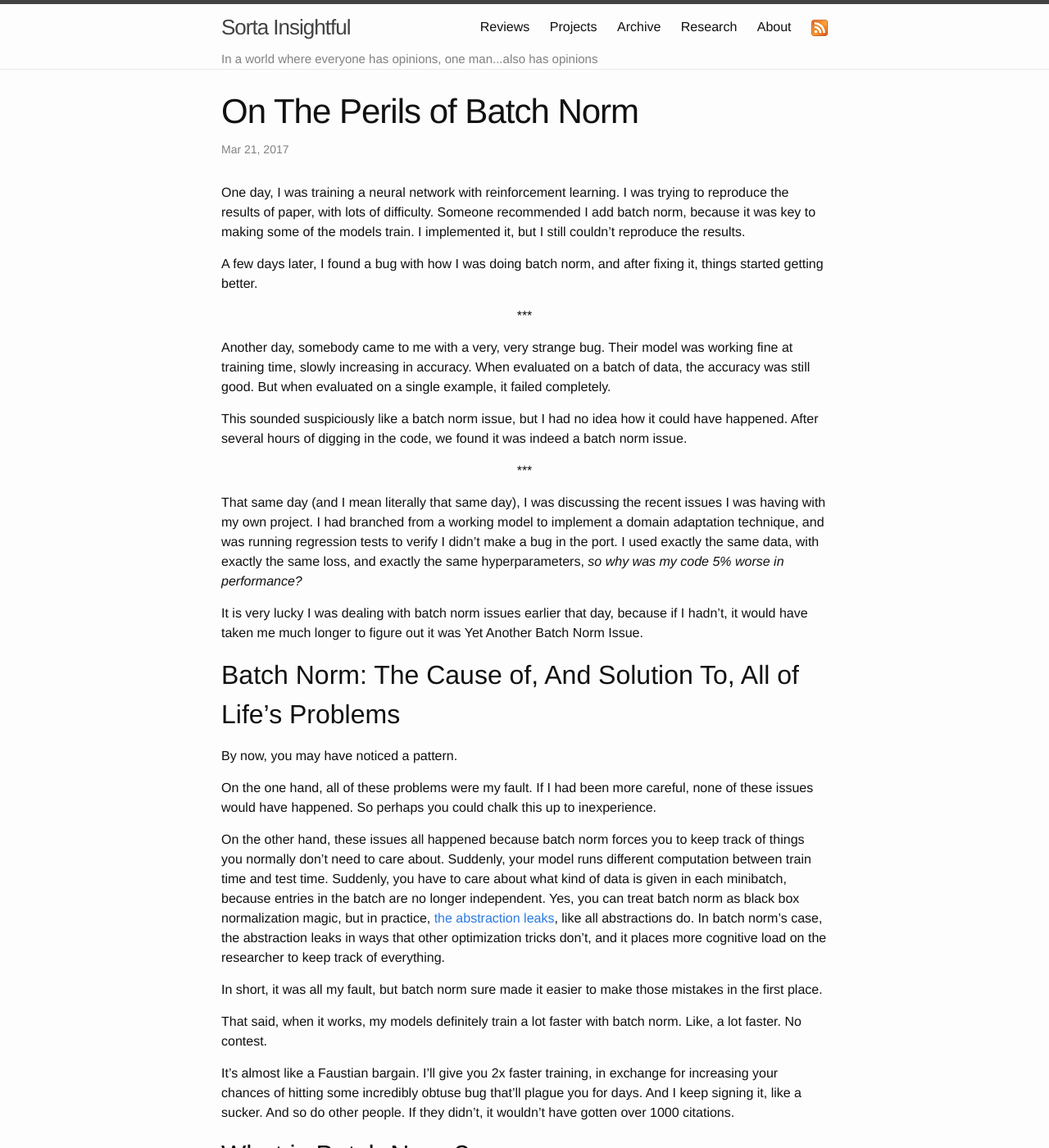
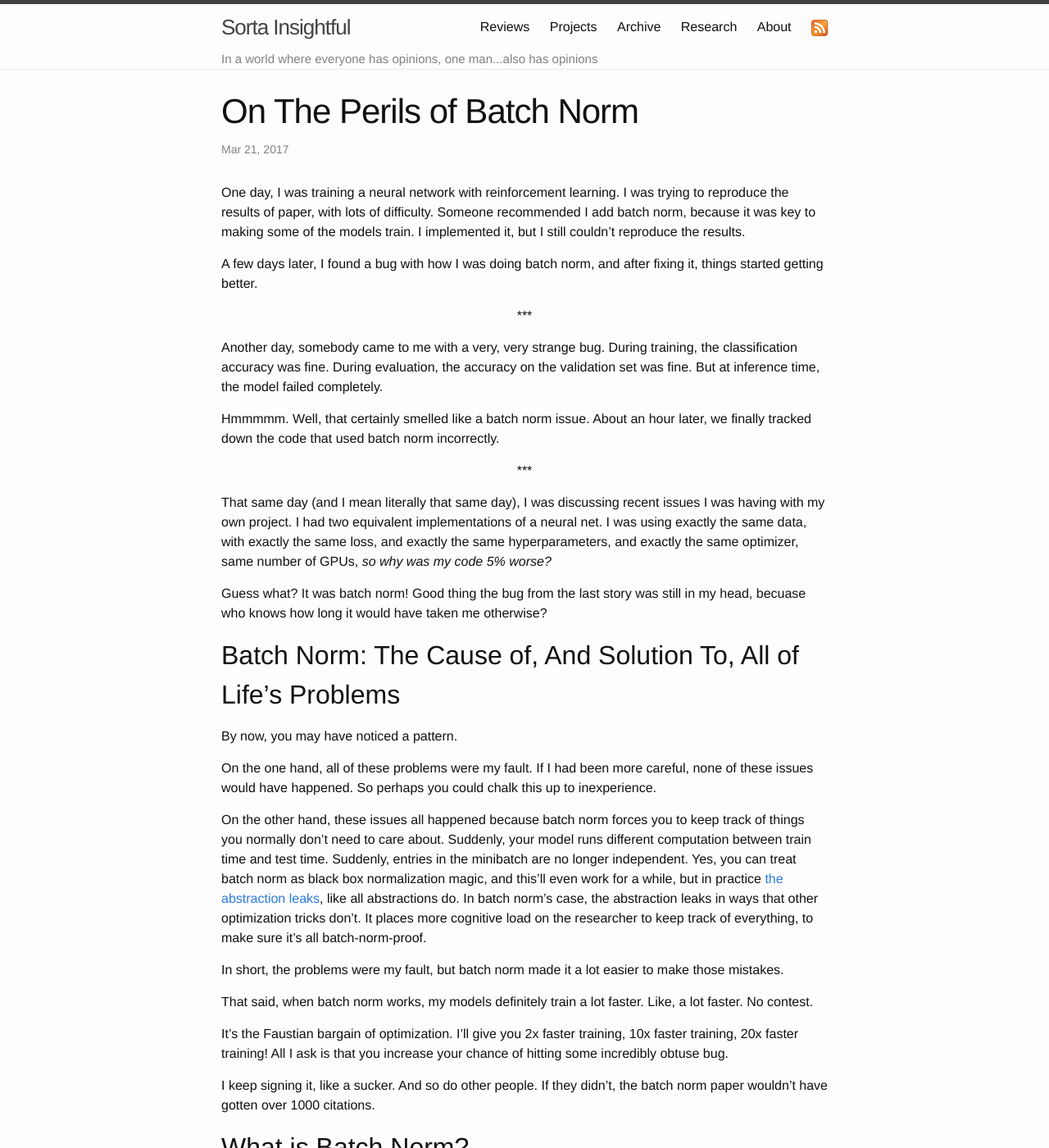
Before and after one commit to alexirpan/alexirpan.github.io, a Jekyll site: the page built from _posts/2017-03-21-perils-batch-norm.markdown, in a window 1280 px wide and 1400 px high. Shown: the whole window at 82% size. Built offline with Jekyll 4.4.1, drawn with Linux system fonts in a browser that asks for light colours; nearby versions of some CDN libraries; some of the changed text lies outside the part shown.

Commit message:
This post is turning longer and longer...

```diff
--- a/_posts/2017-03-21-perils-batch-norm.markdown
+++ b/_posts/2017-03-21-perils-batch-norm.markdown
@@ -17,28 +17,25 @@
 {: .centered }
 
 Another day, somebody came to me with a very, very strange bug.
-Their model was working fine at training time, slowly increasing in
-accuracy. When evaluated on a batch of data, the accuracy was still good.
-But when evaluated on a single example, it failed completely.
+During training, the classification accuracy was fine. During evaluation, the
+accuracy on the validation set was fine. But at inference time, the model
+failed completely.
 
-This sounded suspiciously like a batch norm issue, but I had no idea how
-it could have happened.
-After several hours of digging in the code, we found it was indeed
-a batch norm issue.
+Hmmmmm. Well, that certainly smelled like a batch norm issue. About an hour
+later, we finally tracked down the code that used batch norm incorrectly.
 
 \*\*\*
 {: .centered }
 
-That same day (and I mean literally that same day), I was discussing the
-recent issues I was having with my own project. I had branched from a
-working model to implement a domain adaptation technique, and was running
-regression tests to verify I didn't make a bug in the port. I used exactly
+That same day (and I mean literally that same day), I was discussing
+recent issues I was having with my own project.
+I had two equivalent implementations of a neural net. I was using exactly
 the same data, with exactly the same loss, and exactly the same hyperparameters,
-*so why was my code 5% worse in performance?*
+and exactly the same optimizer, same number of GPUs,
+*so why was my code 5% worse?*
 
-It is very lucky I was dealing with batch norm issues earlier that day, because
-if I hadn't, it would have taken me much longer to figure out it was Yet
-Another Batch Norm Issue.
+Guess what? It was batch norm! Good thing the bug from the last story was
+still in my head, becuase who knows how long it would have taken me otherwise?
 
 
 Batch Norm: The Cause of, And Solution To, All of Life's Problems
@@ -52,24 +49,26 @@
 
 On the other hand, these issues all happened because batch norm forces you to
 keep track of things you normally don't need to care about. Suddenly, your model
-runs different computation between train time and test time. Suddenly, you have
-to care about what kind of data is given in each minibatch, because entries in
-the batch are no longer independent. Yes, you can treat batch norm as black box
-normalization magic, but in practice, [the abstraction leaks](https://www.joelonsoftware.com/2002/11/11/the-law-of-leaky-abstractions/),
+runs different computation between train time and test time. Suddenly, entries
+in the minibatch are no longer independent.
+Yes, you can treat batch norm as black box normalization magic, and this'll even
+work for a while, but in practice [the abstraction leaks](https://www.joelonsoftware.com/2002/11/11/the-law-of-leaky-abstractions/),
 like all abstractions do. In batch norm's case, the abstraction leaks in ways
-that other optimization tricks don't, and it places more cognitive load on the
-researcher to keep track of everything.
+that other optimization tricks don't. It places more cognitive load on the
+researcher to keep track of everything, to make sure it's all batch-norm-proof.
 
-In short, it was all my fault, but batch norm sure made it easier to make those
-mistakes in the first place.
+In short, the problems were my fault, but batch norm made it a lot easier to
+make those mistakes.
 
-That said, when it works, my models definitely train a lot faster with batch norm.
+That said, when batch norm works, my models definitely train a lot faster.
 Like, a lot faster. No contest.
 
-It's almost like a Faustian bargain. I'll give you 2x faster training, in exchange
-for increasing your chances of hitting some incredibly obtuse bug that'll plague
-you for days. And I keep signing it, like a sucker. And so do other people.
-If they didn't, it wouldn't have gotten over 1000 citations.
+It's the Faustian bargain of optimization. I'll give you 2x faster training, 10x
+faster training, 20x faster training! All I ask is that you increase your chance
+of hitting some incredibly obtuse bug.
+
+I keep signing it, like a sucker. And so do other people.
+If they didn't, the batch norm paper wouldn't have gotten over 1000 citations.
 
 
 What is Batch Norm?
@@ -85,49 +84,48 @@
 be the nonlinearity, we have something like this.
 
 $$
-    F(x) = f_2(f_1(x))
+    h = f_1(x), F(x) = f_2(h) = f_2(f_1(x))
 $$
 
-where $$f_1(x) = \sigma(W_1x + b_1)$$ and $$f_2(x) = \sigma(W_2x + b_2)$$.
+where $$f_1(x) = \sigma(W_1x + b_1)$$ and $$f_2(h) = \sigma(W_2h + b_2)$$.
+
+![One hidden layer neural net](/public/perils-batch-norm/neural_net.jpeg)
+{: .centered }
+
+Adapted [from a picture from CS231N](http://cs231n.github.io/neural-networks-1/)
+{: .centered }
+
+During the training process, we can think of each layer as having its own job.
+The 1st layer's job is to learn good features from the input. The 2nd layer's
+job is to solve the task from the 1st layer's features. These jobs are going
+to depend on one another, but backprop gives us a way to update everything
+at once. Easy, right?
+
+However, as the weights change, the distribution of each layer's activations
+will change too. This makes the next layer's job harder, because the distribution
+it's learning from keeps changing underneath it. In the literature, this is
+known as *covariate shift*. The key motivation behind batch norm is that covariate
+shift can be problem at every layer of the network.
+
+Wouldn't it be nice if we could keep the distribution of activations fixed
+during training?
+That way, layers in the network wouldn't need to compensate for the shift in
+distribution for their inputs.
+
+That would be nice, but in practice there are some problems with it.
+
+* We can't compute the distribution exactly, because the distribution depends
+on all datapoints $$X$$.
+* If we constrain the distribution of activations, we limit the kinds
+of networks we can learn.
+
+To solve this, batch norm does the following.
+
+*
+
 
 IMAGE
 
-Now, consider a single output unit in one of the layers.
-
-IMAGE
-
-Like all of machine learning, we assume input data follows some distribution
-$$D$$. The output of each layer is itself going to follow some distribution,
-which is defined by $$D$$ and the weights and biases for that layer. For
-conveincence, letl $$f_1(D)$$ be the distribution of the 1st layer's activations.
-
-Now, during the training process, each layer is going have its own job.
-The 1st layer is trying to learn good features from the input. The 2nd layer's
-job is to learn good features from the 1st layer's output. The 3rd layer learns
-from the 2nd layer, the 4th from the 3rd, and so on down, with the final layer
-learning how to solve the desired task. Then, through the magic of backprop,
-we can update everything appropriately. Easy, right?
-
-However, as the weights change, the distribution of each layer's activations
-will follow suit. This makes the next layer's job harder, because the distribution
-it's learning from keeps changing underneath it. (The paper calls this
-the covariate shift problem.)
-
-Wouldn't it be nice if we could keep the distribution fixed during training?
-That way, layers in the network wouldn't need to compensate for the shift in
-distribution for their inputs.
-
-This is the problem batch norm addresses. We can't keep the distribution
-entirely fixed, but we can reduce the covariate shift, by normalizing the
-output to always be mean $$0$$, variance $$1$$.
-
-IMAGE
-
-Note this doesn't keep the distribution fixed! There are several distributions
-with mean $$0$$, variance $$1$$, and the output distribution is allowed
-to move between any of them. Batch norm just restricts the kind of distributions
-we allow (which is why the paper is subtitles "reducing covariate shift",
-instead of "eliminates covariate shift".)
 
 So, how do we make sure the output is always mean $$0$$, variance $$1$$?
 At training time, we train the network on batches of data (say 32 inputs at
```
Also changed, not shown: public/perils-batch-norm/neural_net.jpeg (added), public/perils-batch-norm/nn_1shaded.jpg (added).
